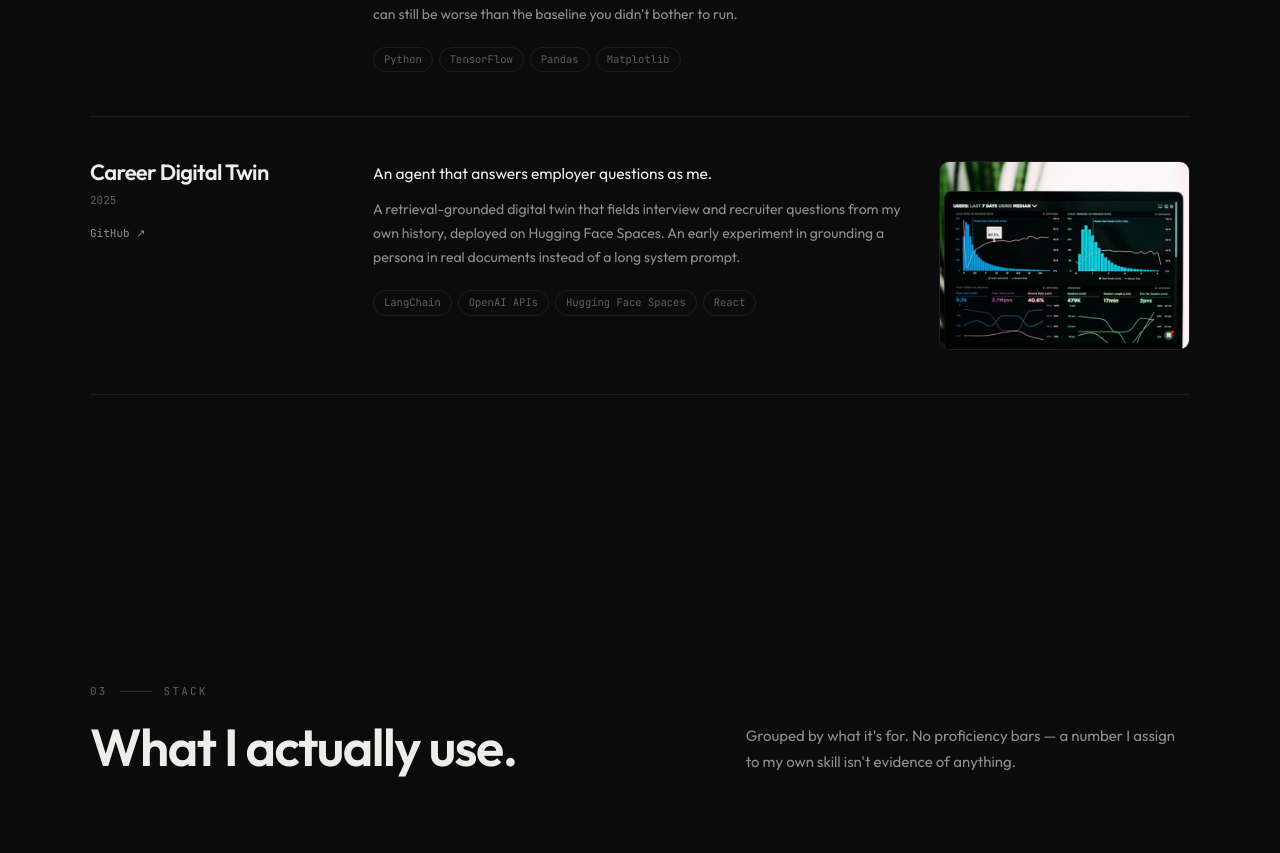
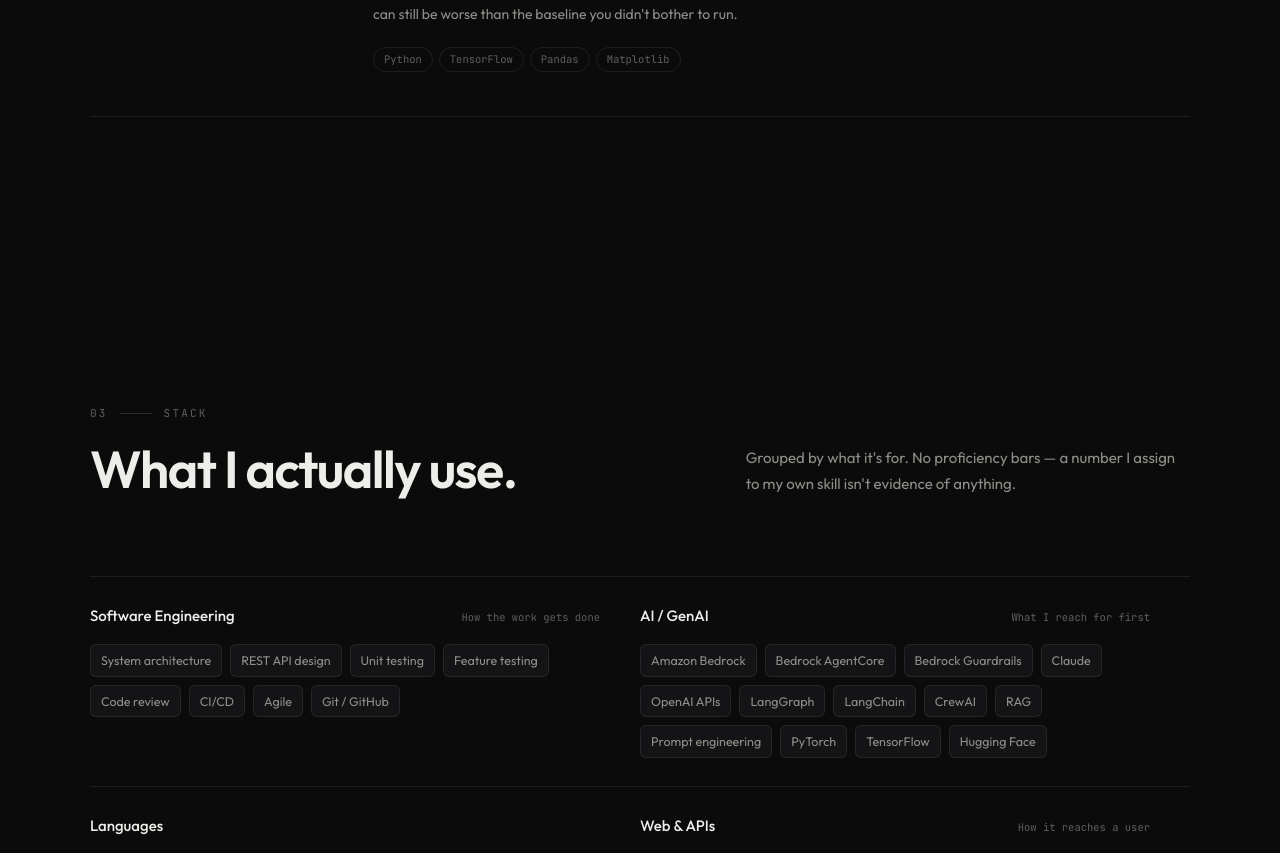
Before and after one commit to karthikreddyyalala/portfolio1, a Next.js app: page / in a window 1280 px wide. Shown: the part 7105-7958 px from the top of the page. Built offline with nearby package versions, Linux system fonts and the light colour scheme.

Commit message:
Remove Career Digital Twin project

```diff
--- a/src/content/projects.ts
+++ b/src/content/projects.ts
@@ -72,15 +72,4 @@
     github: "https://github.com/karthikreddyyalala/Stock-Price-Predictor",
     featured: false,
   },
-  {
-    id: "career-twin",
-    title: "Career Digital Twin",
-    year: "2025",
-    tagline: "An agent that answers employer questions as me.",
-    body: "A retrieval-grounded digital twin that fields interview and recruiter questions from my own history, deployed on Hugging Face Spaces. An early experiment in grounding a persona in real documents instead of a long system prompt.",
-    tech: ["LangChain", "OpenAI APIs", "Hugging Face Spaces", "React"],
-    image: "/images/projects/career-digital-twin.webp",
-    github: "https://github.com/karthikreddyyalala/Carrer-Digital-twin",
-    featured: false,
-  },
 ];
```
